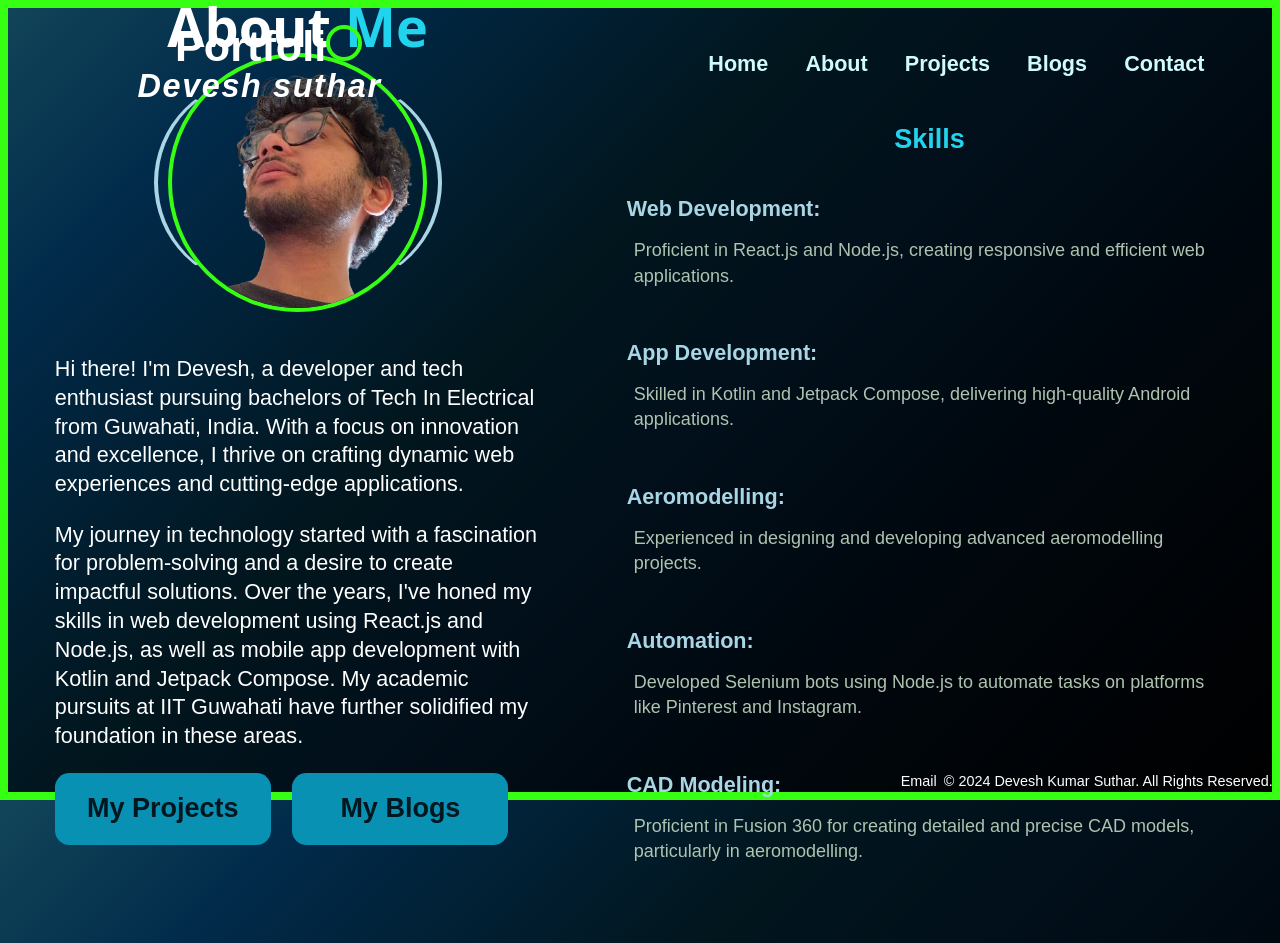
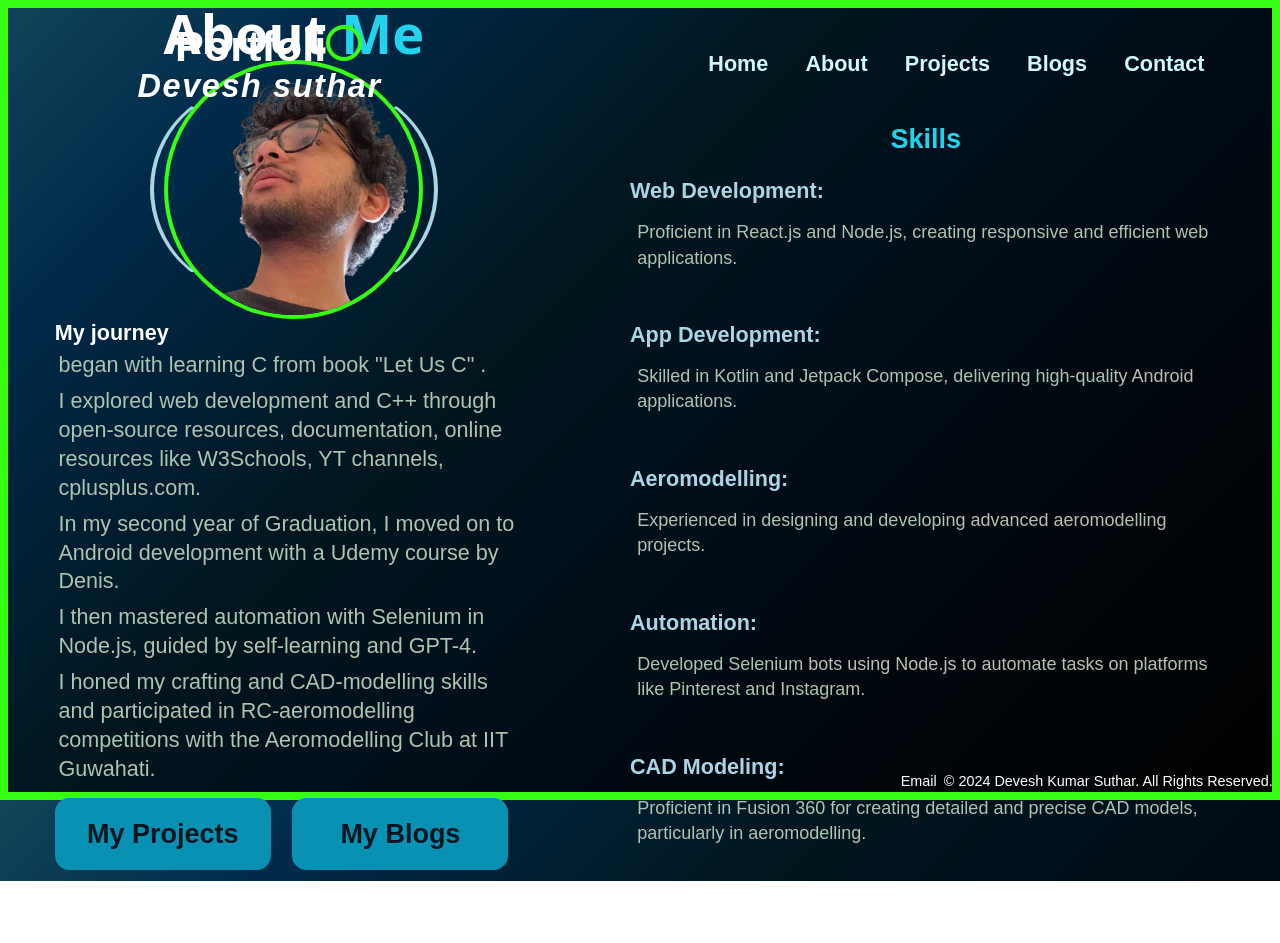
Before and after one commit to Suppandi-1/SuppandiPortfolio, a React (Create React App) app: page /About in a window 1280 px wide. After the commit the page ends 881 px from the top, so only its background shows below. Built offline with nearby package versions, Linux system fonts and the light colour scheme.

Commit message:
added Contact page

```diff
--- a/src/App.js
+++ b/src/App.js
@@ -3,6 +3,7 @@ import Nav from "./Partials/Nav";
 import { BrowserRouter as Router ,Route, Switch } from 'react-router-dom'
 import About from "./Partials/About";
 import Skills from "./Partials/Skills";
+import Contacts from './Partials/Contact';
 import UnderConstruction from "./Partials/UnderConstruction";
 import Footer from "./Partials/Footer";
 // import Tests from "./Partials/Tests.tsx";
@@ -29,7 +30,7 @@ function App() {
           <UnderConstruction/>
         </Route>
         <Route path="/Contact">
-          <UnderConstruction/>
+          <Contacts/>
         </Route>
         <Route path="/Blogs">
           <UnderConstruction/>
--- a/src/Partials/About.js
+++ b/src/Partials/About.js
@@ -15,9 +15,15 @@ const About = () => {
                     <span className="absolute circle-spin top-1/2 left-1/2 h-4/5 w-full rounded-full"></span>
                  </div>
 
-                <div className=" my-9 py-0 px-10">
-                    <h3 className="text-2xl p-3">Hi there! I'm Devesh, a developer and tech enthusiast pursuing bachelors of Tech In Electrical from Guwahati, India. With a focus on innovation and excellence, I thrive on crafting dynamic web experiences and cutting-edge applications.</h3>
-                    <h3 className="text-2xl p-3"> My journey in technology started with a fascination for problem-solving and a desire to create impactful solutions. Over the years, I've honed my skills in web development using React.js and Node.js, as well as mobile app development with Kotlin and Jetpack Compose. My academic pursuits at IIT Guwahati have further solidified my foundation in these areas.
+                <div className=" mx-0 py-0 px-10 ">
+                    <h3 className="text-2xl p-3 py-0"></h3>
+                    <h3 className="text-2xl p-3 py-0">
+                    <b>My journey</b>
+                    <p className="color-palette2 p-1 text-2xl">began with learning C from book "Let Us C" .</p>
+                    <p className="color-palette2 p-1 text-2xl">I explored web development and C++ through open-source resources, documentation, online resources like W3Schools, YT channels, cplusplus.com. </p>
+                    <p className="color-palette2 p-1 text-2xl">In my second year of Graduation, I moved on to Android development with a Udemy course by Denis.</p>
+                    <p className="color-palette2 p-1 text-2xl">I then mastered automation with Selenium in Node.js, guided by self-learning and GPT-4.</p>
+                    <p className="color-palette2 p-1 text-2xl">I honed my crafting and CAD-modelling skills and participated in RC-aeromodelling competitions with the Aeromodelling Club at IIT Guwahati.</p>
                     </h3>
 
                     <div className=" ">
@@ -31,16 +37,16 @@ const About = () => {
             </section>
 
             <section className="  pt-24 ">
-                <div className=" pt-8 h-full">
+                <div className=" h-full p-8 ">
 
                     <h1 className="text-3xl  text-cyan-400 font-extrabold text-center"> Skills </h1>
-                    <div className="m-4 p-1 h-full flex flex-col justify-between h-full">
+                    <div className="  flex flex-col justify-between h-full">
                         <div className="m-2 p-2 text-xl "><h1 className ="m-2 p-0  color-palette3 font-bold text-2xl">Web Development:    </h1><p className ="m-2 p-2  color-palette2 ">Proficient in React.js and Node.js, creating responsive and efficient web applications.</p></div>
                         <div className="m-2 p-2 text-xl "><h1 className ="m-2 p-0  color-palette3 font-bold text-2xl">App Development:    </h1><p className ="m-2 p-2  color-palette2 ">Skilled in Kotlin and Jetpack Compose, delivering high-quality Android applications.</p></div>
                         <div className="m-2 p-2 text-xl "><h1 className ="m-2 p-0  color-palette3 font-bold text-2xl">Aeromodelling:      </h1><p className ="m-2 p-2  color-palette2 ">Experienced in designing and developing advanced aeromodelling projects.</p></div>
                         <div className="m-2 p-2 text-xl "><h1 className ="m-2 p-0  color-palette3 font-bold text-2xl">Automation:         </h1><p className ="m-2 p-2  color-palette2 ">Developed Selenium bots using Node.js to automate tasks on platforms like Pinterest and Instagram.</p></div>
                         <div className="m-2 p-2 text-xl "><h1 className ="m-2 p-0  color-palette3 font-bold text-2xl">CAD Modeling:       </h1><p className ="m-2 p-2  color-palette2 ">Proficient in Fusion 360 for creating detailed and precise CAD models, particularly in aeromodelling.</p></div>
-                        <div className="m-2 p-2 text-xl "><h1 className ="m-2 p-0  color-palette3 font-bold text-2xl">                    </h1><p className ="m-2 p-2  color-palette2 "></p></div>
+                        {/* <div className="m-2 p-2 text-xl "><h1 className ="m-2 p-0  color-palette3 font-bold text-2xl">                    </h1><p className ="m-2 p-2  color-palette2 "></p></div> */}
                     </div>
 
                 </div>
--- /dev/null
+++ b/src/Partials/Contact.js
@@ -0,0 +1,57 @@
+import 'boxicons';
+
+
+const Contact = () => {
+
+    return (
+        <div className="w-full h-full flex justify-around">
+            {/* sec1 */}
+            <section className=' h-auto w-3/5 mt-32  flex flex-col  justify-around'>
+            <h1 className="  text-5xl  text-cyan-400 font-extrabold text-center  "> Message <b className="text-cyan-100"> Me </b> </h1>
+            <div className="  h-5/6  flex justify-around  items-center flex-col mb-10">
+            <form class="  border-4 w-fit p-4  h-fit border-solid border-[cyan]  rounded-xl contact-form flex flex-col items-center justify-around ">
+                <div    class="form-group ">
+                  <label className="m-2 p-2 text-2xl font-extrabold w-36 " for="name">Name :</label>
+                  <input className="m-2 p-2 text-2xl font-extrabold text-black max-w-full" type="text" id="name" name="name" required/>
+                </div>
+
+                <div class="form-group">
+                  <label className="m-2 p-2 text-2xl font-extrabold w-36" for="email">Email :</label>
+                  <input className="m-2 p-2 text-2xl font-extrabold  text-black" type="email" id="email" name="email" required/>
+                </div>
+
+                <div class="form-group">
+                  <label className="m-2 p-2  text-2xl font-extrabold w-36" for="subject">Subject :</label>
+                  <input className="m-2 p-2  text-2xl font-extrabold  text-black" type="text" id="subject" name="subject" required/>
+                </div>
+
+                <div class="form-group">
+                  <label    className="m-2 p-2  text-2xl font-extrabold w-36 " for="message">Message :</label>
+                  <textarea className="m-2 p-2  text-2xl font-extrabold  text-black" id="message" name="message" rows="4" required></textarea>
+                </div>
+
+                <button type="submit" className=" btn-box relative inline-flex justify-center items-center rounded-2xl text-3xl w-60 h-20 bg-cyan-600 font-extrabold z-10 m-3 ">Send</button>
+            </form>
+            </div>
+            </section>
+            {/* sec2 */}
+            <section className=" mt-28 mx-10 w-1/2  flex flex-col justify-around">
+                <h1 className="text-5xl  text-cyan-400 font-extrabold text-center  "> Find <b className="text-cyan-100"> Me </b> </h1>
+                {/* <div> */}
+
+                <div class="social-media  flex flex-row justify-around h-4/5 flex-wrap ">
+                    <a href="https://www.linkedin.com/in/devesh-suthar-/"   className="  border-4 border_neone border-solid rounded-full flex justify-center items-center h-fit w-fit m-12 p-9 hover:bg-slate-500 hover:border-cyan-300 transition-colors duration-700 hover:shadow-white" target="_blank"><box-icon type='logo' color="cyan" size="4rem" name='linkedin'></box-icon></a>
+                    <a href="https://x.com/DeveshDaku"                      className="  border-4 border_neone border-solid rounded-full flex justify-center items-center h-fit w-fit m-12 p-9 hover:bg-slate-500 hover:border-cyan-300 transition-colors duration-700 hover:shadow-white" target="_blank"><box-icon type='logo' color="cyan" size="4rem" name='twitter'></box-icon></a>
+                    <a href="https://www.instagram.com/devesh__s"           className="  border-4 border_neone border-solid rounded-full flex justify-center items-center h-fit w-fit m-12 p-9 hover:bg-slate-500 hover:border-cyan-300 transition-colors duration-700 hover:shadow-white" target="_blank"><box-icon type='logo' color="cyan" size="4rem" name='instagram'></box-icon></a>
+                    <a href="https://github.com/Devesh-daku"                className="  border-4 border_neone border-solid rounded-full flex justify-center items-center h-fit w-fit m-12 p-9 hover:bg-slate-500 hover:border-cyan-300 transition-colors duration-700 hover:shadow-white" target="_blank"><box-icon type='logo' color="cyan" size="4rem" name='github'></box-icon></a>
+                    <a href="https://discord.gg/PG4qCMc8B9"                 className="  border-4 border_neone border-solid rounded-full flex justify-center items-center h-fit w-fit m-12 p-9 hover:bg-slate-500 hover:border-cyan-300 transition-colors duration-700 hover:shadow-white" target="_blank"><box-icon type='logo' color="cyan" size="4rem" name='discord'></box-icon></a>
+                    <a href="mailto:suthar.d@outlook.com"                   className="  border-4 border_neone border-solid rounded-full flex justify-center items-center h-fit w-fit m-12 p-9 hover:bg-slate-500 hover:border-cyan-300 transition-colors duration-700 hover:shadow-white" target="_blank"><box-icon type='logo' color="cyan" size="4rem" name='gmail'></box-icon></a>
+                {/* </div> */}
+                </div>
+
+            </section>
+        </div>
+     );
+}
+
+export default Contact;
--- a/src/Partials/Home.js
+++ b/src/Partials/Home.js
@@ -21,7 +21,7 @@ const Home = () => {
 
     return (
         <div className=" flex  h-full w-full items-center  ">
-            <div className=" w-3/5 h-full  flex justify-between items-center flex-col ">
+            <div className=" w-3/5 h-full  flex justify-center items-center flex-col ">
                 {/* contentpart */}
                     <div className=" home-content mt-40 m-16 ">
                         <h1 className="  font-bold text-8xl ">
@@ -32,12 +32,13 @@ const Home = () => {
                                 <TextTransition springConfig={presets.wobbly}>{TEXTS[index % TEXTS.length]}</TextTransition>
                             </h2>
                         </div>
-                        <p className="   text-2xl ">
+                        <p className="   text-3xl ">
                             <h4 className=" my-5 font-bold text-cyan-200">Code your dreams. Fly your ideas.</h4>
-                            <h4 className="text-cyan-300  ">I specialize in crafting dynamic web experiences with &nbsp;
-                                <b className="font-bold find color-neone">React.js</b> and&nbsp;
-                                <b className="font-bold find color-neone">Node.js</b>, alongside creating cutting-edge Android applications using&nbsp;
-                                <b className="font-bold find color-neone">Kotlin Jetpack Compose</b>.
+                            <h4 className="text-cyan-300  ">I specialize in building dynamic web experiences with &nbsp;
+                                <b className="font-bold find color-neone">React_js</b> and&nbsp;
+                                <b className="font-bold find color-neone">Node_js</b>,  creating Android applications using&nbsp;
+                                <b className="font-bold find color-neone">Kotlin_Jetpack_Compose</b> and alongside crafting RC-plane by first desining a
+                                <b className="font-bold find color-neone"> CAD_model.</b>
                             </h4>
                             <h4 className="my-3 text-cyan-500"></h4>
                         </p>
--- a/src/index.css
+++ b/src/index.css
@@ -26,6 +26,9 @@ font-family: 'Nova Square', sans-serif;
 .color-neone{ color: var(--neone);}
 .color-palette2{ color: var(--Palette14);}
 .color-palette3{ color: var(--Palette6);}
+.bg-palette2{ background-color: var(--Palette14);}
+.bg-palette3{ background-color: var(--Palette6);}
+
 html{
     font-size: 90%;
     overflow-x: hidden;
@@ -95,7 +98,13 @@ body {
 .Nav>div>ul>li>a.active{
     color: var(--Palette5);
 }
+.form-group{
+    /* border: 2px solid yellow ; */
+    display: flex;
+    margin: auto;
+    justify-content: space-between;
 
+}
 /* home css  */
 .webkit-t-s{-webkit-text-stroke: 3px var(--neone);}
 .home-content .text-animate h2{
```
